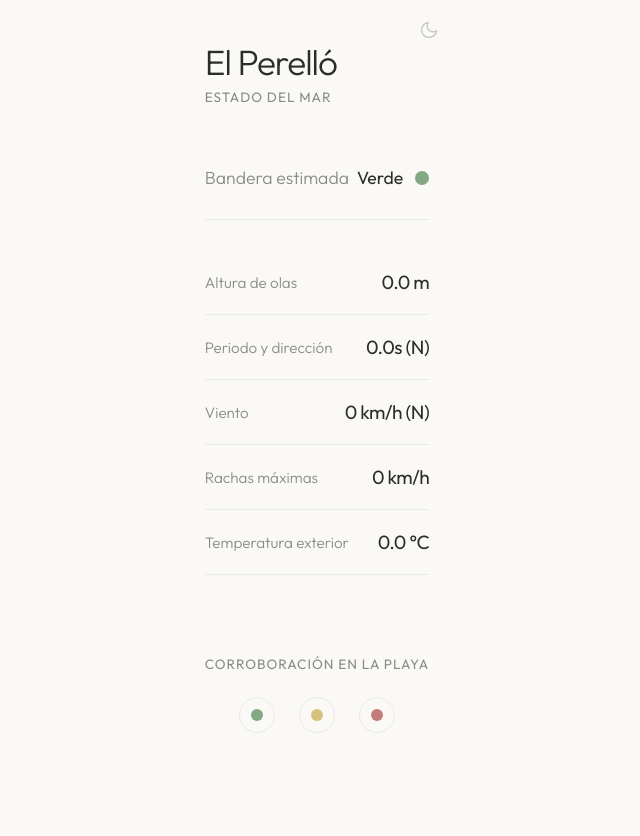
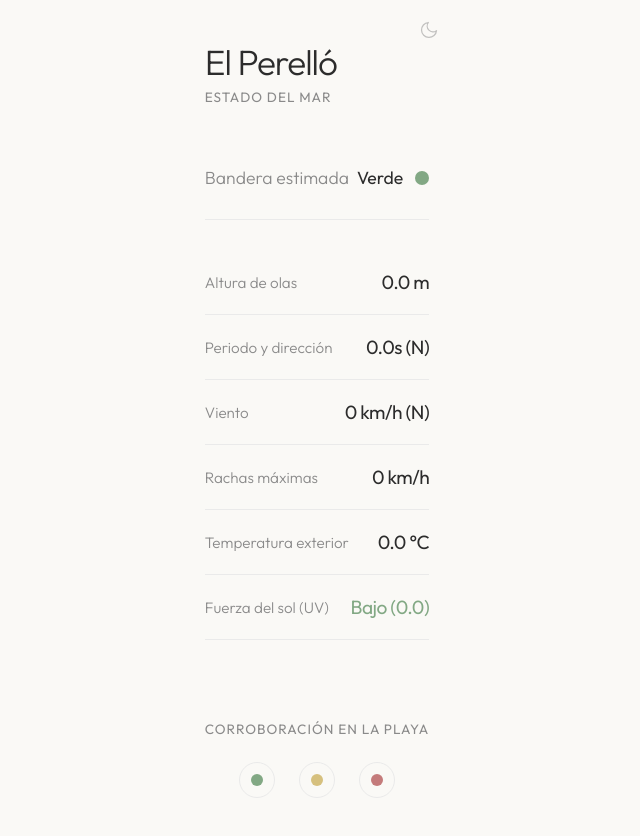
Before and after one commit to Ivan-olivera-dev/playaperello, a Next.js app: page / in a window 1280 px wide. Shown: the top 836 px of the page, without its empty margins (323-963 px from the left). Before the commit the page ends 803 px from the top, so only its background shows below. Built offline with nearby package versions, Linux system fonts and the light colour scheme; no server answers; the database is empty.

Commit message:
feat: add UV index tracking and display to the dashboard weather metrics

```diff
--- a/src/app/DashboardClient.jsx
+++ b/src/app/DashboardClient.jsx
@@ -5,7 +5,7 @@ export default function DashboardClient({ weatherData }) {
   const {
     waveHeight, waveDirection, wavePeriod,
     windSpeed, windDirection, windGusts,
-    temperature
+    temperature, uvIndex
   } = weatherData;
   const [hasVoted, setHasVoted] = useState(false);
   const [votes, setVotes] = useState({ green: 0, yellow: 0, red: 0 });
@@ -16,6 +16,22 @@ export default function DashboardClient({ weatherData }) {
   const getDirectionText = (degrees) => {
     const directions = ['N', 'NE', 'E', 'SE', 'S', 'SO', 'O', 'NO'];
     return directions[Math.round(degrees / 45) % 8];
+  };
+
+  const getUvText = (uv) => {
+    if (uv < 3) return 'Bajo';
+    if (uv < 6) return 'Moderado';
+    if (uv < 8) return 'Alto';
+    if (uv < 11) return 'Muy Alto';
+    return 'Extremo';
+  };
+
+  const getUvColor = (uv) => {
+    if (uv < 3) return 'var(--success)';
+    if (uv < 6) return 'var(--warning)';
+    if (uv < 8) return '#f97316';
+    if (uv < 11) return 'var(--danger)';
+    return '#9333ea';
   };
 
   // --- Algoritmo de Predicción Avanzada (El Perelló) ---
@@ -201,6 +217,12 @@ export default function DashboardClient({ weatherData }) {
           <span className="metric-label">Temperatura exterior</span>
           <span className="metric-value">{temperature.toFixed(1)} °C</span>
         </div>
+        <div className="metric-row">
+          <span className="metric-label">Fuerza del sol (UV)</span>
+          <span className="metric-value" style={{ color: getUvColor(uvIndex) }}>
+            {getUvText(uvIndex)} ({uvIndex.toFixed(1)})
+          </span>
+        </div>
       </div>
 
       <div className="social-votes">
--- a/src/app/page.js
+++ b/src/app/page.js
@@ -10,7 +10,7 @@ async function getWeatherData() {
   try {
     // Open-Meteo Marine API y Weather API
     const marineUrl = `https://marine-api.open-meteo.com/v1/marine?latitude=${lat}&longitude=${lon}&current=wave_height,wave_direction,wave_period&timezone=Europe%2FMadrid`;
-    const weatherUrl = `https://api.open-meteo.com/v1/forecast?latitude=${lat}&longitude=${lon}&current=temperature_2m,wind_speed_10m,wind_direction_10m,wind_gusts_10m&timezone=Europe%2FMadrid`;
+    const weatherUrl = `https://api.open-meteo.com/v1/forecast?latitude=${lat}&longitude=${lon}&current=temperature_2m,wind_speed_10m,wind_direction_10m,wind_gusts_10m,uv_index&timezone=Europe%2FMadrid`;
 
     const [marineRes, weatherRes] = await Promise.all([
       fetch(marineUrl),
@@ -27,13 +27,14 @@ async function getWeatherData() {
       windSpeed: weatherData?.current?.wind_speed_10m || 0,
       windDirection: weatherData?.current?.wind_direction_10m || 0,
       windGusts: weatherData?.current?.wind_gusts_10m || 0,
-      temperature: weatherData?.current?.temperature_2m || 0
+      temperature: weatherData?.current?.temperature_2m || 0,
+      uvIndex: weatherData?.current?.uv_index || 0
     };
   } catch (error) {
     console.error("Error fetching weather data:", error);
     return {
       waveHeight: 0, waveDirection: 0, wavePeriod: 0,
-      windSpeed: 0, windDirection: 0, windGusts: 0, temperature: 0
+      windSpeed: 0, windDirection: 0, windGusts: 0, temperature: 0, uvIndex: 0
     };
   }
 }
```
